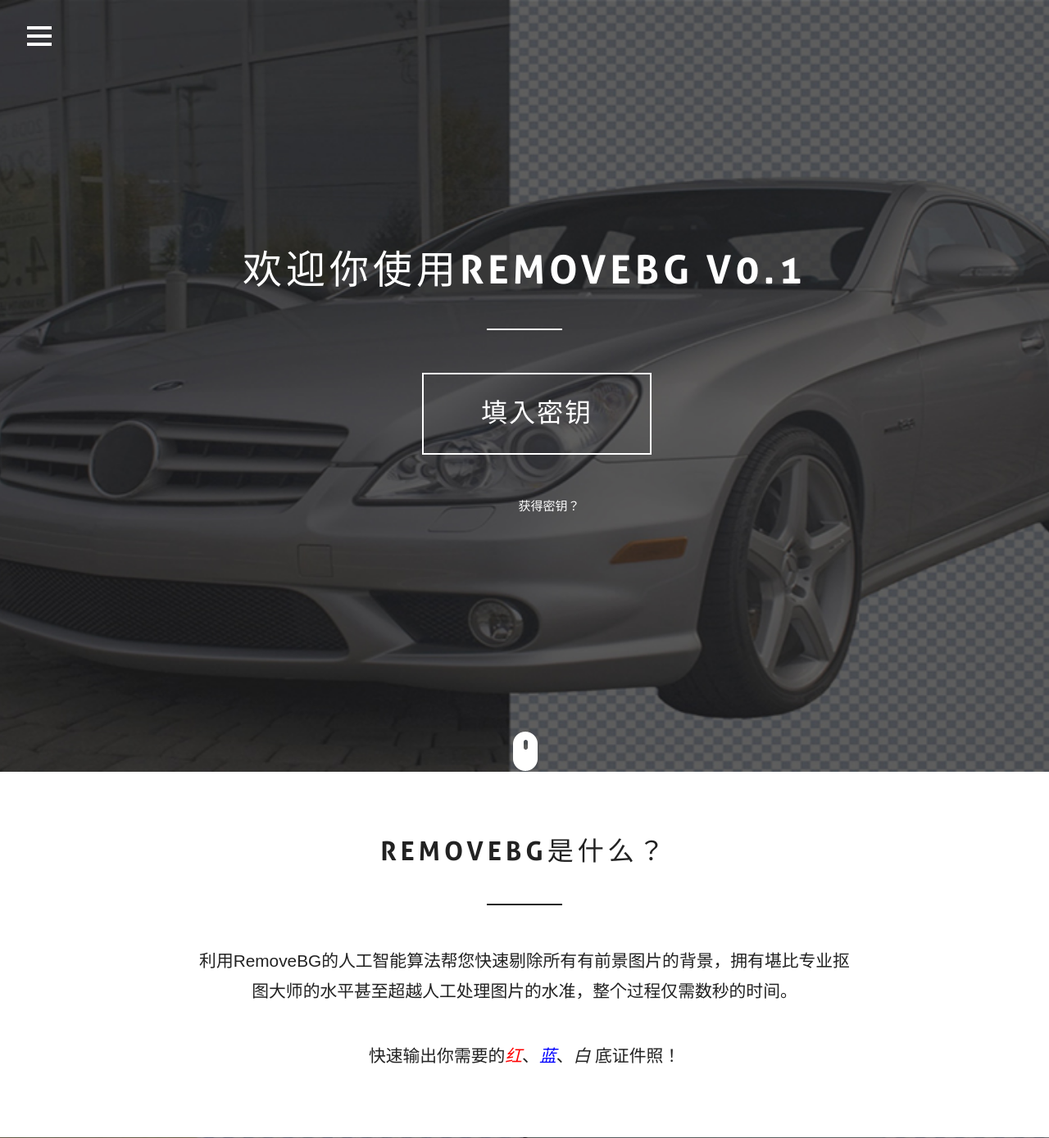
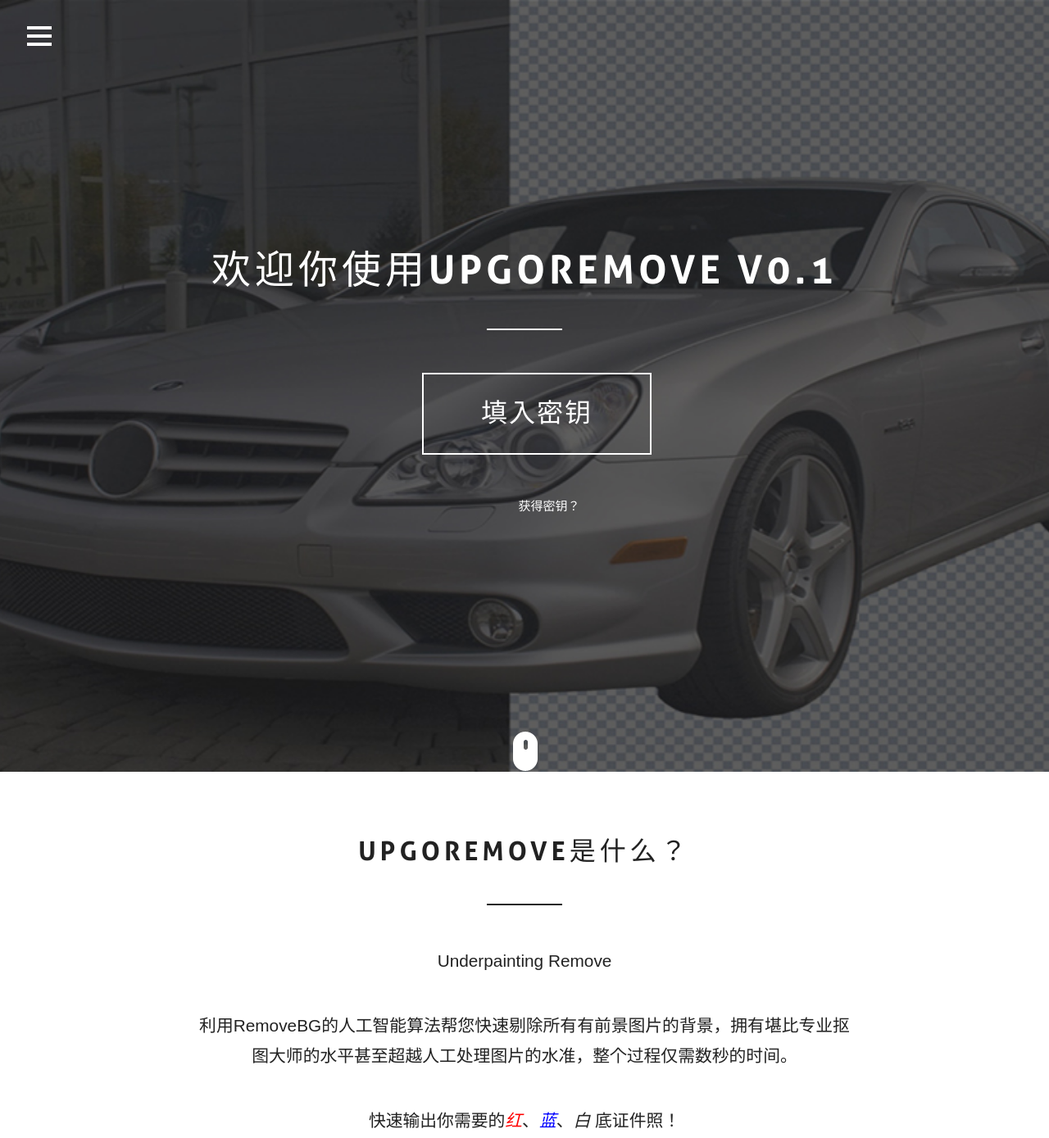
Before and after one commit to wangxinleo/flask-background-remove, a Flask app: page / in a window 1280 px wide. Shown: the top 1389 px of the page at 82% size. Run offline with Flask 2, Linux system fonts and the light colour scheme; data that the repository does not hold is empty; some libraries are stand-ins or nearby versions.

Commit message:
:heart:修改项目名称，尝试引入mysql数据记录

```diff
--- a/main.py
+++ b/main.py
@@ -1,6 +1,6 @@
 from flask import Flask, render_template, request, abort, redirect, url_for, session
-# from flask_sqlalchemy import SQLAlchemy
-import os,zipfile,random,base64
+from flask_sqlalchemy import SQLAlchemy
+import os, zipfile, random, base64, uuid
 from werkzeug.utils import secure_filename
 from removebg import RemoveBg
 import PIL.Image as Image
@@ -17,11 +17,33 @@
 app = Flask(__name__)
 app.config['UPLOAD_FOLDER'] = UPLOAD_FOLDER
 app.secret_key = 'I7\xcd\xadu_\xf2\x87\xe4\xca%)\xa5O)C'  # os.urandom(16)
+app.config['SQLALCHEMY_DATABASE_URI'] = 'mysql+pymysql://upGoremove:XPLcXx28L3zSNdd5@49.232.48.54:3306/upGoremove'
+
+# 设置下方这行code后，在每次请求结束后会自动提交数据库中的变动
+app.config['SQLALCHEMY_COMMIT_ON_TEARDOWN'] = True
+app.config['SQLALCHEMY_TRACK_MODIFICATIONS'] = True
+
+db = SQLAlchemy(app)  # 实例化数据库对象，它提供访问Flask-SQLAlchemy的所有功能
+
+class dbKey(db.Model):
+    __tablename__ = 'UG_KEYBOX'
+    id = db.Column(db.Integer, primary_key=True)
+    Rkey = db.Column(db.String(32), unique=True)
+
+
+class dbMac(db.Model):
+    __tablename__ = 'UG_MACBOX'
+    id = db.Column(db.Integer, primary_key=True)
+    userMac = db.Column(db.String(32), unique=True)
 
 
 def allowed_file(filename):  # 验证上传文件是否符合要求
     return '.' in filename and filename.rsplit('.', 1)[1] in ALLOWED_EXTENSIONS
 
+
+def get_mac_address():
+    mac = uuid.UUID(int=uuid.getnode()).hex[-12:]
+    return ":".join([mac[e:e + 2] for e in range(0, 11, 2)])
 
 @app.route('/')
 def index():
@@ -29,6 +51,13 @@
         keyExist = 0
     else:
         keyExist = 1
+
+    temp = get_mac_address()
+    print(temp)
+    print(dbMac.query.filter_by(userMac=temp).first())
+    db_mac = dbMac(userMac=temp)
+    # db.session.add_all([db_mac])
+    # db.session.commit()
     return render_template('index.html', keyExist=keyExist)
 
 
--- a/templates/base.html
+++ b/templates/base.html
@@ -1,5 +1,5 @@
 <!doctype html>
-<title>RemoveBG v0.1</title>
+<title>UpGoRemove</title>
 {% with messages = get_flashed_messages() %}
   {% if messages %}
     <ul class=flashes>
--- a/templates/complete.html
+++ b/templates/complete.html
@@ -2,7 +2,7 @@
 <html>
 <head>
 <meta name="viewport" content="width=device-width, initial-scale=1">
-<title>RemoveBG</title>
+<title>UpGoRemove</title>
 <link href="/static/css/bootstrap.css" rel='stylesheet' type='text/css' />
 {#<link href="/static/css/style.css" rel='stylesheet' type='text/css' />#}
 {#<link rel="stylesheet" href="/static/css/app.css"/>#}
--- a/templates/index.html
+++ b/templates/index.html
@@ -2,7 +2,7 @@
 <html>
 <head>
 <meta name="viewport" content="width=device-width, initial-scale=1">
-<title>RemoveBG</title>
+<title>UpGoRemove</title>
 <link href="static/css/bootstrap.css" rel='stylesheet' type='text/css' />
 <link href="static/css/style.css" rel='stylesheet' type='text/css' />
 <link rel="stylesheet" href="static/css/app.css"/>
@@ -24,7 +24,7 @@
 			</ul>
 		</nav>
 	   </div>
-	   <h1>欢迎你使用RemoveBG v0.1</h1>
+	   <h1>欢迎你使用UpGoRemove v0.1</h1>
 	   <s> </s>
 	   <br/>	   <br/>	   <br/>
 	   <div class="container">
@@ -42,8 +42,9 @@
 </div>
 <div class="introduct" id="arrow">
 	<div class="container">
-		<h2>RemoveBG是什么？</h2>
+		<h2>UpGoRemove是什么？</h2>
 		<span> </span>
+        <p>Underpainting Remove</p>
 		<p>利用RemoveBG的人工智能算法帮您快速剔除所有有前景图片的背景，拥有堪比专业抠图大师的水平甚至超越人工处理图片的水准，整个过程仅需数秒的时间。</p>
         <p>快速输出你需要的<i style="color: red">红</i>、<i style="color:blue;">蓝</i>、<i>白</i> 底证件照！</p>
 	</div>
--- a/templates/page_not_found.html
+++ b/templates/page_not_found.html
@@ -2,7 +2,7 @@
 <html lang="en">
 <head>
     <meta charset="UTF-8">
-    <title>页面禁止访问</title>
+    <title>UpGoRemove</title>
 </head>
 <body>
 <h1>禁止访问</h1>
```
Also changed, not shown: README.md.
